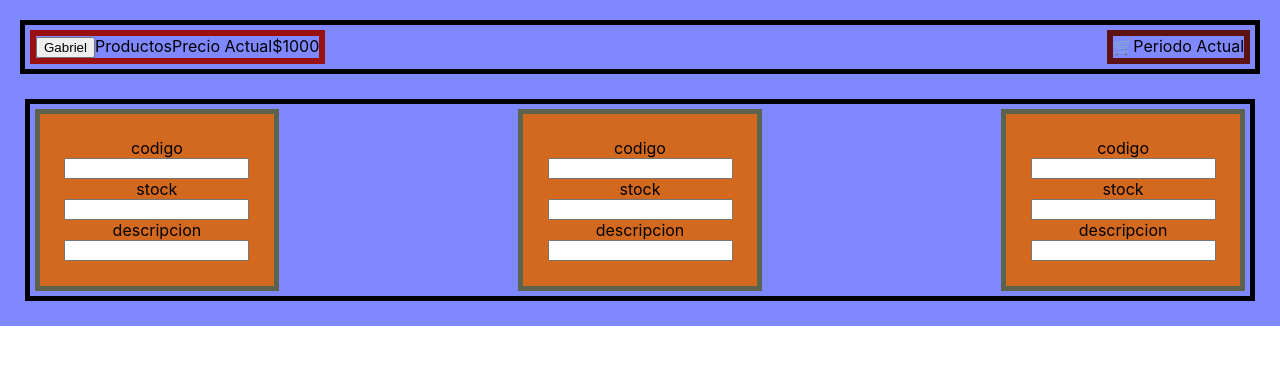
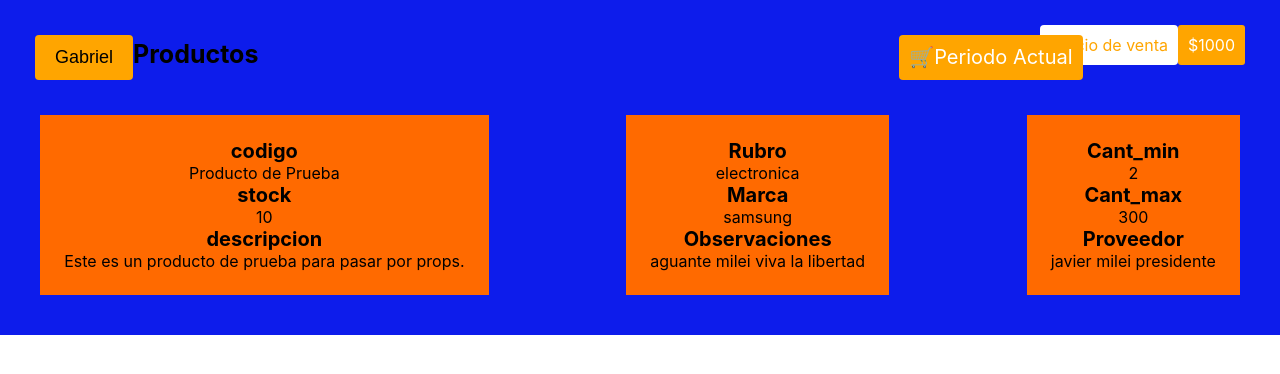
Before and after one commit to Ramiro-Romano/Gabriel-Repuestos, a React (Create React App) app: page / in a window 1280 px wide. Shown: the top 374 px of the page. Built offline with nearby package versions, Linux system fonts and the light colour scheme.

Commit message:
parte inferior utilizando props para pasar los datos del producto

```diff
--- a/src/Components/Inferior.css
+++ b/src/Components/Inferior.css
@@ -1,52 +1,100 @@
 .containerpadre {
     display: flex;
     flex-direction: column;
-    background-color: rgb(127, 136, 255);
+    background-color: rgb(13, 28, 235);
     padding: 10px;
+
 }
 
 .row1 {
-    border: 5px solid black;
+
     display: flex;
     justify-content: space-between;
     margin: 10px;
 }
 .col-uno-uno{
-    border: 6px solid rgb(154, 16, 16);
+
     margin: 5px;
+}
+.producto-label{
+    font-size: 25px;
+    font-weight: bold;
 
+}
+.gabriel-button{
+    background-color: orange;
+    color: black;
+    padding: 12px 20px;
+    border: none;
+    border-radius: 4px;
+    cursor: pointer;
+    font-size: 18px;
 
 }
 .col-uno-dos{
-    border: 6px solid rgb(94, 18, 18);
+
     margin: 5px;
+}
+.texto-precio {
+    background-color: white;
+    color: orange;
+    padding: 10px;
+       border-radius: 4px;
+}
+.texto-dinero {
+    background-color: orange;
+    color: white;
+    padding: 10px;
+    border-radius: 3px;
+}
+.col-uno-tres{
+
+    margin: 5px;
+    background-color: orange;
+    color: #ffffff;
+    padding: 10px;
+    align-items: center;
+    border-radius: 4px;
+    position: relative;
+    left: 28%;
+}
+.icono-carrito{
+    font-size: 20px;
+}
+.texto-periodo{
+    font-size: 20px;
+
+}
+.lbl{
+    font-size: 20px;
+    font-weight: bold;
 
 }
 
 .row2 {
-    border: 5px solid black;
+
     display: flex;
     justify-content: space-between;
     margin: 15px;
 }
 .col-dos-uno{
-    border: 5px solid rgb(93, 100, 78);
-    background-color: chocolate;
+
+    background-color: rgb(255, 106, 0);
     padding: 2%;
     margin: 5px;
 
 }
 .col-dos-dos{
-    border: 5px solid rgb(93, 100, 78);
-    background-color: chocolate;
+
+    background-color: rgb(255, 106, 0);
     padding: 2%;
     margin: 5px;
 
 
 }
 .col-dos-tres{
-    border: 5px solid rgb(93, 100, 78);
-    background-color: chocolate;
+
+    background-color: rgb(255, 106, 0);
     padding: 2%;
     margin: 5px;
 
--- a/src/Components/Inferior/Inferior.jsx
+++ b/src/Components/Inferior/Inferior.jsx
@@ -1,80 +1,99 @@
-import React from 'react';
+
+import React, { useState } from 'react';
 import '../Inferior.css';
 
-const Inferior = () => {
+const Inferior = ({ producto }) => {
+    // Estado para guardar los parámetros del producto
+    const [codigo, setCodigo] = useState(producto.codigo || ''); // Puedes inicializar con valores predeterminados si es necesario
+    const [stock, setStock] = useState(producto.stock || '');
+    const [descripcion, setDescripcion] = useState(producto.descripcion || '');
+    const [rubro, setRubro] = useState(producto.rubro || '');
+    const [marca, setMarca] = useState(producto.marca || '');
+    const [observaciones, setObservaciones] = useState(producto.observaciones || '');
+    const [cantMin, setCantMin] = useState(producto.cantMin || '');
+    const [cantMax, setCantMax] = useState(producto.cantMax || '');
+    const [proveedor, setProveedor] = useState(producto.proveedor || '');
+
     return (
+        <div className="containerpadre">
             <div className="containerpadre">
 
                 <div className="row1">
                     <div className="col-uno-uno">
                         <button className="gabriel-button">Gabriel</button>
                         <label className="producto-label">Productos</label>
-                    <label className="texto-precio">Precio Actual</label>
-                    <label className="texto-dinero">$1000</label>
                     </div>
-                <div className="col-uno-dos">
+
+                    <div className="col-uno-tres">
                         <span role="img" aria-label="Carrito" className="icono-carrito">
                             🛒
                         </span>
                         <label className="texto-periodo">Periodo Actual</label>
                     </div>
+
+                    <div className='col-uno-dos'>
+                        <label className="texto-precio">Precio de venta</label>
+                        <label className="texto-dinero">$1000</label>
                     </div>
 
+                </div>
 
                 <div className='row2'>
                     <div className='col-dos-uno'>
                         <div className='subcontainer'>
                             <label className='lbl'>codigo</label>
-                        <input className='inp' type='text'></input>
+                            <label>{codigo}</label>
                         </div>
 
                         <div className='subcontainer'>
                             <label className='lbl'>stock</label>
-                        <input className='inp' type='text'></input>
+                            <label>{stock}</label>
                         </div>
 
                         <div className='subcontainer'>
                             <label className='lbl'>descripcion</label>
-                        <input className='inp' type='text'></input>
+                            <label>{descripcion}</label>
                         </div>
                     </div>
 
                     <div className='col-dos-dos'>
                         <div className='subcontainer'>
-                        <label className='lbl'>codigo</label>
-                        <input className='inp' type='text'></input>
+                            <label className='lbl'>Rubro</label>
+                            <label>{rubro}</label>
                         </div>
 
                         <div className='subcontainer'>
-                        <label className='lbl'>stock</label>
-                        <input className='inp' type='text'></input>
+                            <label className='lbl'>Marca</label>
+                            <label>{marca}</label>
                         </div>
 
                         <div className='subcontainer'>
-                        <label className='lbl'>descripcion</label>
-                        <input className='inp' type='text'></input>
+                            <label className='lbl'>Observaciones</label>
+                            <label>{observaciones}</label>
                         </div>
                     </div>
 
                     <div className='col-dos-tres'>
                         <div className='subcontainer'>
-                        <label className='lbl'>codigo</label>
-                        <input className='inp' type='text'></input>
+                            <label className='lbl'>Cant_min</label>
+                            <label>{cantMin}</label>
                         </div>
 
                         <div className='subcontainer'>
-                        <label className='lbl'>stock</label>
-                        <input className='inp' type='text'></input>
+                            <label className='lbl'>Cant_max</label>
+                            <label>{cantMax}</label>
                         </div>
 
                         <div className='subcontainer'>
-                        <label className='lbl'>descripcion</label>
-                        <input className='inp' type='text'></input>
+                            <label className='lbl'>Proveedor</label>
+                            <label>{proveedor}</label>
                         </div>
                     </div>
                 </div>
             </div>
+
+        </div>
     );
 };
 
-export default Inferior;
+export default Inferior
--- a/src/Home/Home.jsx
+++ b/src/Home/Home.jsx
@@ -1,13 +1,26 @@
-import React from "react"
-import Inferior from "../Components/Inferior/Inferior"
+
+import React from "react";
+import Inferior from "../Components/Inferior/Inferior";
+
+const Home = () => {
+
+  const productoDePrueba = {
+    codigo: "Producto de Prueba",
+    stock: 10,
+    descripcion: "Este es un producto de prueba para pasar por props.",
+    rubro: "electronica",
+    marca: "samsung",
+    observaciones: "aguante milei viva la libertad",
+    cantMin: 2,
+    cantMax: 300,
+    proveedor: "javier milei presidente",
 
 
-const Home = () => {
+  };
+
   return (
     <div>
-
-
-      <Inferior />
+      <Inferior producto={productoDePrueba} />
     </div>
   );
 };
```
Lines whose indentation alone changed are shown as unchanged.
